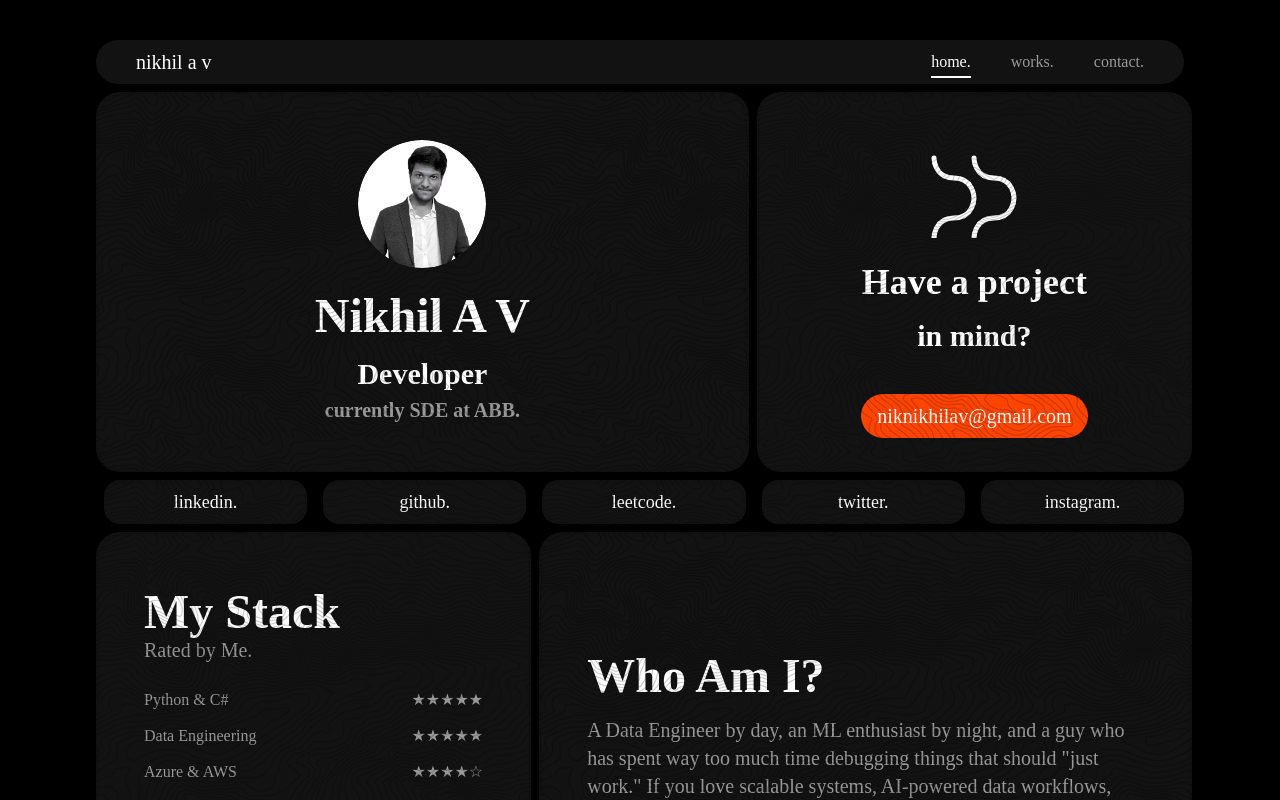
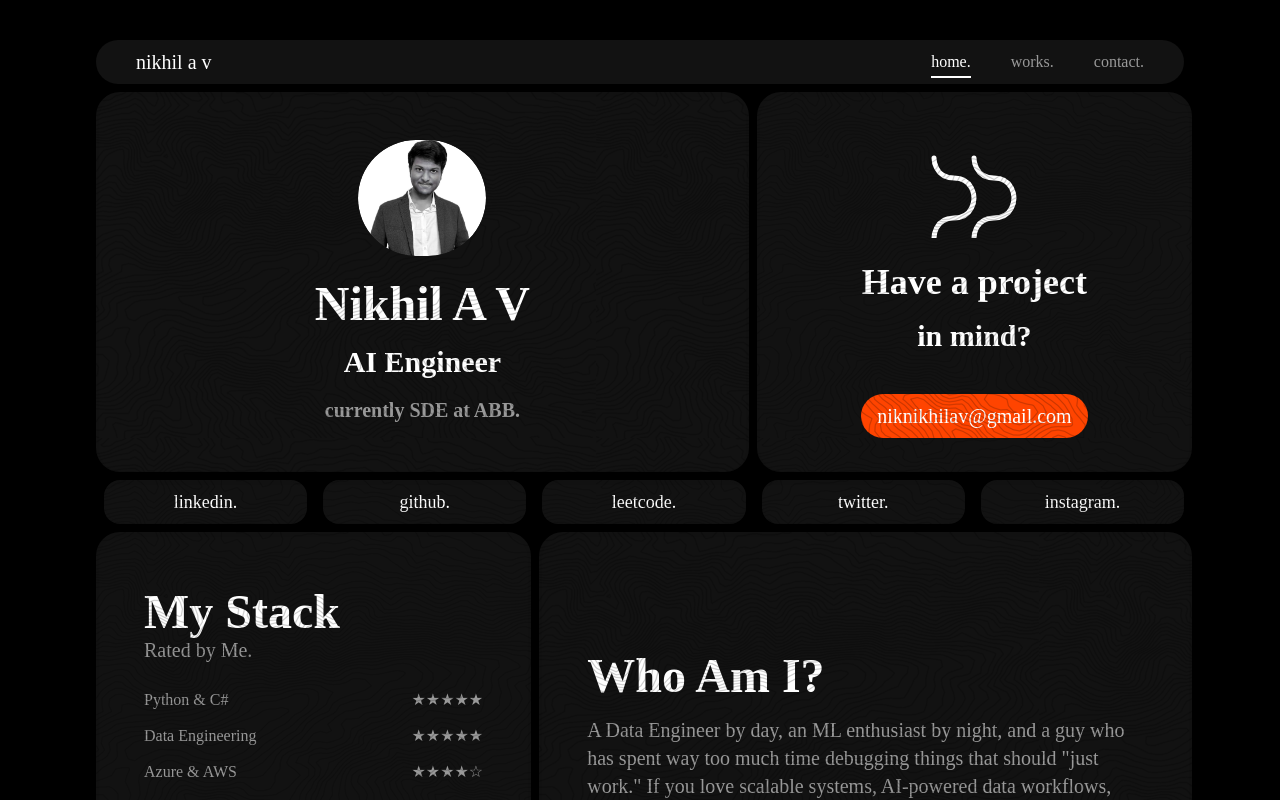
Before and after one commit to i-am-epic/portfolio, a Next.js app: page / in a window 1280 px wide. Shown: the top 800 px of the page. Built offline with nearby package versions, Linux system fonts and the light colour scheme.

Commit message:
Add animated title component and update dependencies

```diff
--- a/app/page.tsx
+++ b/app/page.tsx
@@ -10,6 +10,7 @@ import { BentoGridItem } from "@/components/bento-grid-item"
 import { SocialLink } from "@/components/social-link"
 import { Header } from "@/components/header"
 import ReviewCarousel from "@/components/review"
+import AnimatedTitle from "@/components/animate-title"
 
 export default function Home() {
   const controls = useAnimation()
@@ -72,7 +73,8 @@ export default function Home() {
 
                 {/* Text Content */}
                 <h1 className="text-4xl md:text-5xl font-bold mb-4">Nikhil A V</h1>
-                <p className="text-3xl md:text-3xl font-bold mb-1">Developer</p>
+
+                <p className="text-3xl md:text-3xl font-bold mb-1"><AnimatedTitle></AnimatedTitle></p>
                 <p className="text-xl md:text-xl font-bold text-muted-foreground">
                   currently SDE at ABB.
                 </p>
--- /dev/null
+++ b/components/animate-title.tsx
@@ -0,0 +1,33 @@
+import { motion, AnimatePresence } from "framer-motion";
+import { useState, useEffect } from "react";
+
+const titles = ["Developer", "AI Engineer", "Analyst", "Software Engineer", "Designer", "Tech Enthusiast", "ML Researcher", "Prompt Engineer", "Advisor"];
+
+export default function AnimatedTitle() {
+    const [index, setIndex] = useState(0);
+
+    useEffect(() => {
+        const interval = setInterval(() => {
+            setIndex((prev) => (prev + 1) % titles.length); // Loop back to 0 after last item
+        }, 4000); // Change text every 2 seconds
+
+        return () => clearInterval(interval);
+    }, []);
+
+    return (
+        <div className="h-12 overflow-hidden">
+            <AnimatePresence mode="wait">
+                <motion.p
+                    key={titles[index]}
+                    className="text-3xl md:text-3xl font-bold mb-1"
+                    initial={{ opacity: 0, y: 20 }}
+                    animate={{ opacity: 1, y: 0 }}
+                    exit={{ opacity: 0, y: -20 }}
+                    transition={{ duration: 0.7, ease: "easeInOut" }}
+                >
+                    {titles[index]}
+                </motion.p>
+            </AnimatePresence>
+        </div>
+    );
+}
--- a/package.json
+++ b/package.json
@@ -10,7 +10,7 @@
   },
   "dependencies": {
     "clsx": "latest",
-    "framer-motion": "latest",
+    "framer-motion": "^12.6.0",
     "lucide-react": "latest",
     "next": "^15.2.4",
     "next-themes": "^0.4.4",
```
Also changed, not shown: 1 other file (tests, documents, lock files or other folders).
